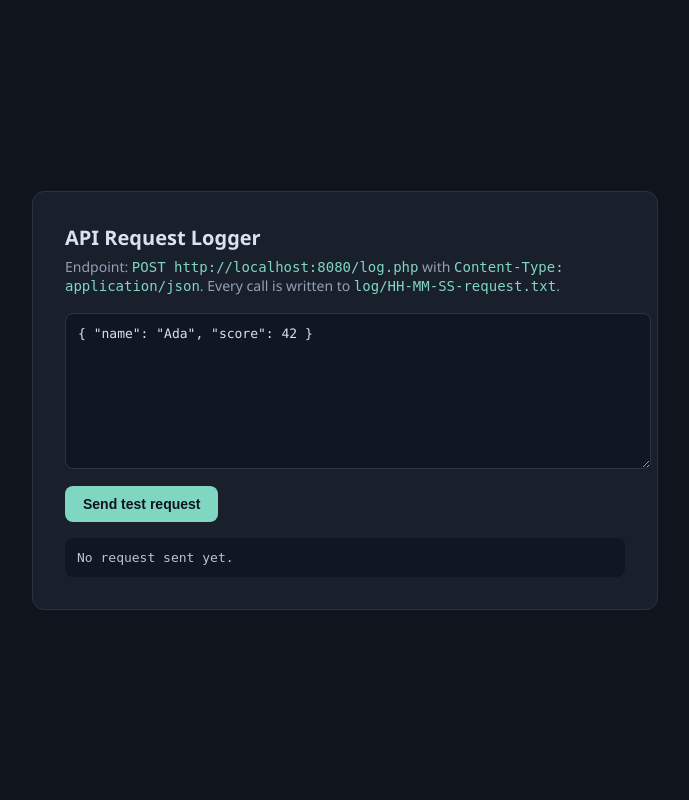
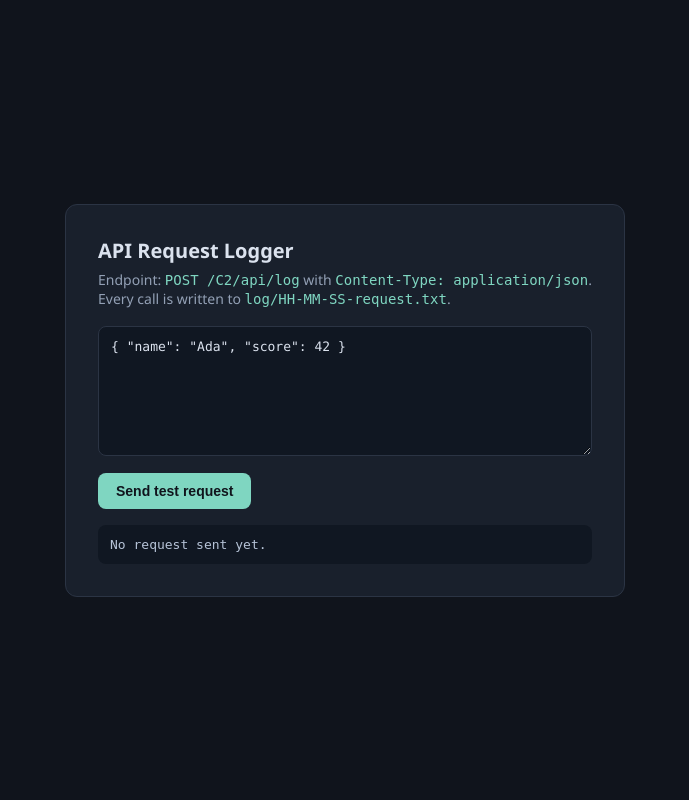
Before and after one commit to hrustinszkiadam/sitc2026-module-a-solution, a PHP site: page /C2/ in a window 1280 px wide. Shown: the whole page, without its empty margins (295-984 px from the left). Run offline with PHP 8.4, Linux system fonts and the light colour scheme.

Commit message:
C2: serve the logger from index.php on a clean URL
The endpoint is POST /api/log instead of /log.php: the PHP built-in server hands
every URL that is not a real file to the closest index.php, so plain PHP can answer
on an extension-less address without a router script. It also matches /C2/api/log
when the server is started in the repository root.

Co-Authored-By: Claude Opus 5 <noreply@anthropic.com>

```diff
--- a/C2/log.php
+++ b/C2/index.php
@@ -1,13 +1,34 @@
 <?php
-// C2 — API Request Logger. Every POST request with a JSON body is written into
-// log/HH-MM-SS-request.txt.
+// C2 — API Request Logger.
+//
+// The endpoint is   POST /api/log   with a Content-Type: application/json body.
+// The PHP built-in server serves this index.php for every URL that does not exist
+// as a real file, so the endpoint needs no .php in its address and no router script:
+//
+//     php -S localhost:8080          started in this folder  ->  POST /api/log
+//     php -S localhost:8080          started in the root     ->  POST /C2/api/log
 
 const LOG_DIR = __DIR__ . '/log';
 
+$path = rtrim(parse_url($_SERVER['REQUEST_URI'], PHP_URL_PATH), '/');
+$method = $_SERVER['REQUEST_METHOD'];
+
+// Anything that is not the endpoint: the test page on GET, otherwise 404.
+if (!str_ends_with($path, '/api/log')) {
+    if ($method === 'GET') {
+        readfile(__DIR__ . '/page.html');
+    } else {
+        http_response_code(404);
+        header('Content-Type: application/json');
+        echo json_encode(['error' => 'Not Found, the endpoint is POST /api/log.']);
+    }
+    exit;
+}
+
 header('Content-Type: application/json');
 
-// Only POST is allowed.
-if ($_SERVER['REQUEST_METHOD'] !== 'POST') {
+// Only POST is allowed on the endpoint.
+if ($method !== 'POST') {
     http_response_code(405);
     header('Allow: POST');
     echo json_encode(['error' => 'Method Not Allowed, use POST.']);
--- a/C2/index.html
+++ b/C2/page.html
@@ -5,6 +5,10 @@
   <meta name="viewport" content="width=device-width, initial-scale=1">
   <title>C2 — API Request Logger</title>
   <style>
+    * {
+      box-sizing: border-box;
+    }
+
     body {
       margin: 0;
       min-height: 100vh;
@@ -80,7 +84,7 @@
 
   <main class="panel">
     <h1>API Request Logger</h1>
-    <p>Endpoint: <code>POST http://localhost:8080/log.php</code> with
+    <p>Endpoint: <code id="endpoint">POST /api/log</code> with
       <code>Content-Type: application/json</code>. Every call is written to
       <code>log/HH-MM-SS-request.txt</code>.</p>
 
@@ -91,10 +95,15 @@
   </main>
 
   <script>
+    // Works whether the server was started in this folder (/api/log) or in the
+    // repository root (/C2/api/log).
+    const endpoint = location.pathname.replace(/\/$/, "") + "/api/log";
+    document.getElementById("endpoint").textContent = "POST " + endpoint;
+
     document.getElementById("send").addEventListener("click", async function () {
       const result = document.getElementById("result");
 
-      const response = await fetch("log.php", {
+      const response = await fetch(endpoint, {
         method: "POST",
         headers: { "Content-Type": "application/json" },
         body: document.getElementById("payload").value
--- a/index.html
+++ b/index.html
@@ -202,7 +202,7 @@
       </div>
     </a>
 
-    <a class="card" href="C2/index.html">
+    <a class="card" href="C2/">
       <img src="thumbnails/C2.png" alt="C2 — API Request Logger">
       <div class="card__body">
         <span class="card__id">C2</span><span class="card__level">Level 2</span>
```
Also changed, not shown: C2/README.txt, README.md, thumbnails/C2.png.
